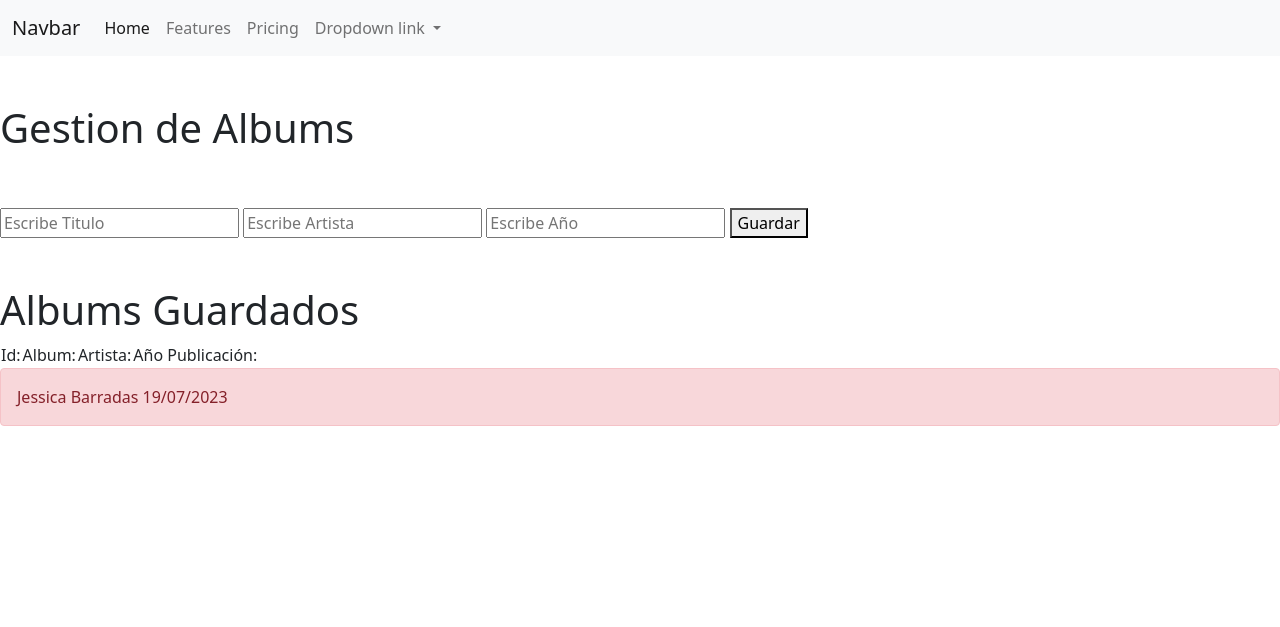
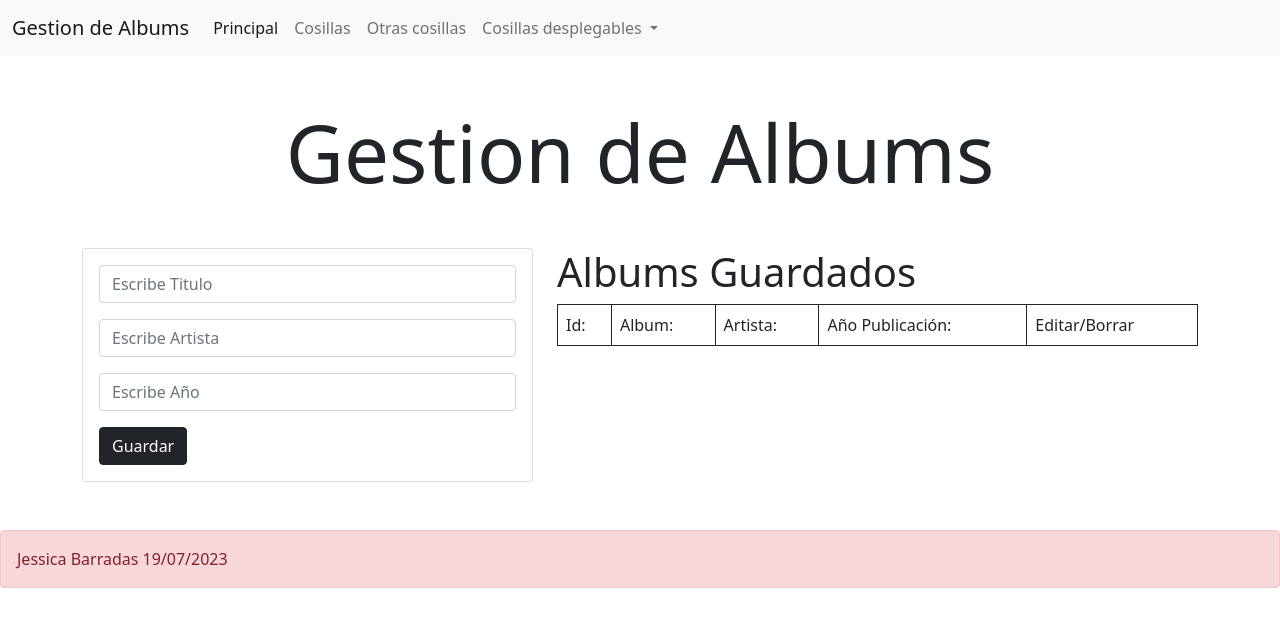
Before and after one commit to JessicaBarradas/POO_BARRADAS_JESSICA_S181, a Flask app: page / in a window 1280 px wide. Shown: the top 627 px of the page. Run offline with Flask 3, Linux system fonts and the light colour scheme; data that the repository does not hold is empty; some libraries are stand-ins or nearby versions.

Commit message:
Acomodamos formulario, tabla y agregamos iconos

```diff
--- a/FLASK181/Practica 5/app.py
+++ b/FLASK181/Practica 5/app.py
@@ -27,14 +27,16 @@ def guardar():
         Vtitulo=request.form['txtTitulo']
         Vartista=request.form['txtArtista']
         Vaño=request.form['txtAño']
-        print(Vtitulo,Vartista,Vaño)
-        #Conectar y ejecutar el insert
-        CS=mysql.connection.cursor()
-        CS.execute('insert into tbalbums(Titulo,Artista,Año) values(%s,%s,%s)',(Vtitulo,Vartista,Vaño))
-        mysql.connection.commit()
-    flash('El album fue agregado correctamente')
-    return redirect(url_for('index'))
-
+        if Vtitulo == "" or Vartista== "" or Vaño == "":
+            flash('No puedes enviar campos vacios')
+            return redirect(url_for('index'))
+        else:
+            #Conectar y ejecutar el insert
+            CS = mysql.connection.cursor()
+            CS.execute('insert into albums(titulo,artista,anio) values (%s,%s,%s)',(Vtitulo,Vartista,Vaño))
+            mysql.connection.commit()
+            flash('El album fue agregado correctamente')
+            return redirect(url_for('index'))
 @app.route('/editar/<id>')
 def editar(id):
     cursorId=mysql.connection.cursor()
--- a/FLASK181/Practica 5/templates/index.html
+++ b/FLASK181/Practica 5/templates/index.html
@@ -1,7 +1,7 @@
 {% extends 'plantilla.html' %}
 {%block body%}
 
-    <br><br><h1>Gestion de Albums</h1><br>
+    <div class="mt-5 mb-5"><h1 class="display-1 text-center">Gestion de Albums</h1></div>
     {%with mensajes=get_flashed_messages()%}
         {% if  mensajes%}
             {% for msj in mensajes  %}
@@ -9,23 +9,31 @@
             {% endfor %}
         {% endif %}
     {% endwith %}
-    <br>
-    <form action="/guardar" method="POST">
-        <input type="text" name="txtTitulo" placeholder="Escribe Titulo">
-        <input type="text" name="txtArtista" placeholder="Escribe Artista">
-        <input type="number" name="txtAño" placeholder="Escribe Año">
-        <button type="submit">Guardar</button>
-    </form>
-    <br>
-    <br>
-    <h1> Albums Guardados</h1>
-    <table>
+    <div class="container">
+    <div class="row">
+        <div class="col-md-5">
+            <div class="card card-body mb-5">
+                <form action="/guardar" method="POST">
+                    <div class="mb-3">
+                    <input type="text" class="form-control" name="txtTitulo" placeholder="Escribe Titulo"></div>
+                    <div class="mb-3">
+                    <input type="text" class="form-control" name="txtArtista" placeholder="Escribe Artista"></div>
+                    <div class="mb-3">
+                    <input type="number" class="form-control" name="txtAño" placeholder="Escribe Año"></div>
+                    <button type="submit" class="btn btn-dark">Guardar</button>
+                </form>
+            </div>
+        </div> <!--Cierra col5-->
+        <div class="col-md-7 mb-5">
+            <h1> Albums Guardados</h1>
+    <table class="table table-bordered border-dark">
         <thead>
             <tr>
                 <td>Id: </td>
                 <td>Album: </td>
                 <td>Artista: </td>
                 <td>Año Publicación: </td>
+                <td>Editar/Borrar</td>
             </tr>
         </thead>
         <tbody>
@@ -36,11 +44,14 @@
                     <td>{{alb.2}}</td>
                     <td>{{alb.3}}</td>
                     <td>
-                        <a href=/editar/{{alb.0}}> Editar <a/>
-                        <a href=/eliminar/{{alb.0}}> Borrar <a/>
+                        <a href=/editar/{{alb.0}} class="bi bi-pencil-square btn btn-dark"> Editar <a/>
+                        <a href=/eliminar/{{alb.0}} class="bi bi-trash3-fill btn btn-dark"> Borrar <a/>
                 </tr>
             {% endfor %}
         </tbody>
     </table>
+        </div> <!-- Cierra col7-->
+    </div> <!-- cierra row -->
+</div>
 
     {%endblock%}
--- a/FLASK181/Practica 5/templates/plantilla.html
+++ b/FLASK181/Practica 5/templates/plantilla.html
@@ -3,30 +3,31 @@
 <head>
     <meta charset="UTF-8">
     <meta name="viewport" content="width=device-width, initial-scale=1.0">
+    <link rel="stylesheet" href="https://cdn.jsdelivr.net/npm/bootstrap-icons@1.10.5/font/bootstrap-icons.css">
     <link href="https://cdn.jsdelivr.net/npm/bootstrap@5.0.2/dist/css/bootstrap.min.css" rel="stylesheet" integrity="sha384-EVSTQN3/azprG1Anm3QDgpJLIm9Nao0Yz1ztcQTwFspd3yD65VohhpuuCOmLASjC" crossorigin="anonymous">
     <title>Plantilla</title>
 </head>
 <body>
     <nav class="navbar navbar-expand-lg navbar-light bg-light">
         <div class="container-fluid">
-          <a class="navbar-brand" href="#">Navbar</a>
+          <a class="navbar-brand" href="#">Gestion de Albums</a>
           <button class="navbar-toggler" type="button" data-bs-toggle="collapse" data-bs-target="#navbarNavDropdown" aria-controls="navbarNavDropdown" aria-expanded="false" aria-label="Toggle navigation">
             <span class="navbar-toggler-icon"></span>
           </button>
           <div class="collapse navbar-collapse" id="navbarNavDropdown">
             <ul class="navbar-nav">
               <li class="nav-item">
-                <a class="nav-link active" aria-current="page" href="#">Home</a>
+                <a class="nav-link active" aria-current="page" href="#">Principal</a>
               </li>
               <li class="nav-item">
-                <a class="nav-link" href="#">Features</a>
+                <a class="nav-link" href="#">Cosillas</a>
               </li>
               <li class="nav-item">
-                <a class="nav-link" href="#">Pricing</a>
+                <a class="nav-link" href="#">Otras cosillas</a>
               </li>
               <li class="nav-item dropdown">
                 <a class="nav-link dropdown-toggle" href="#" id="navbarDropdownMenuLink" role="button" data-bs-toggle="dropdown" aria-expanded="false">
-                  Dropdown link
+                  Cosillas desplegables
                 </a>
                 <ul class="dropdown-menu" aria-labelledby="navbarDropdownMenuLink">
                   <li><a class="dropdown-item" href="#">Action</a></li>
```
